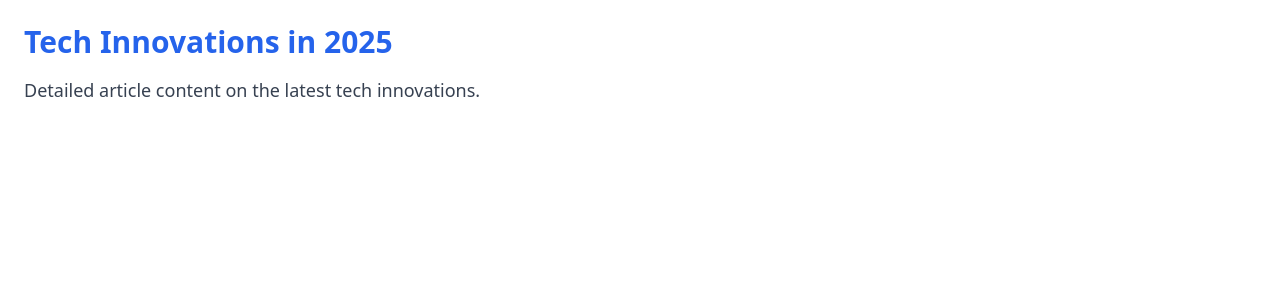
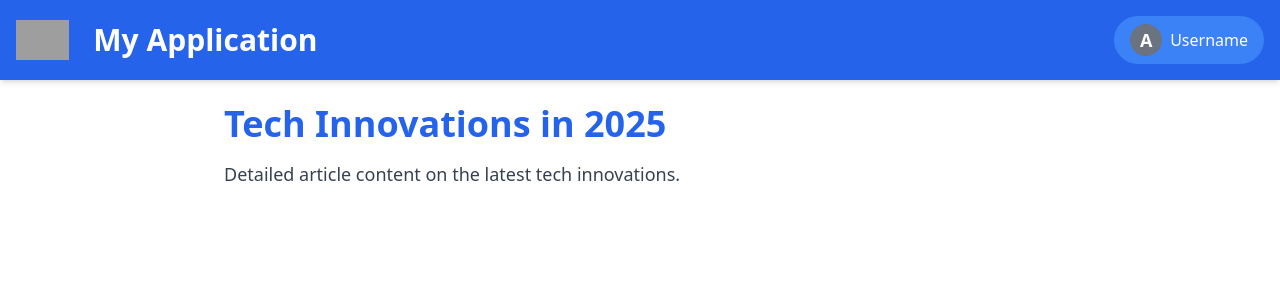
Before and after one commit to hsk9988660/web-assignment, a React (Vite) app: page /article/1 in a window 1280 px wide. Shown: the top 300 px of the page. Built offline with nearby package versions, Linux system fonts and the light colour scheme; grey boxes are pictures that could not be loaded.

Commit message:
make ui responsive

```diff
--- a/src/components/Articles/ArticleFilter.tsx
+++ b/src/components/Articles/ArticleFilter.tsx
@@ -14,11 +14,11 @@ interface ArticleFilterProps {
 
 const ArticleFilter: React.FC<ArticleFilterProps> = ({ filters, onFilterChange }) => {
   return (
-    <div className="flex space-x-4">
+    <div className="flex flex-wrap space-x-4 gap-4 sm:flex-nowrap">
       <select
         value={filters.date}
         onChange={(e) => onFilterChange({ date: e.target.value })}
-        className="px-4 py-2 border border-gray-300 rounded-md"
+        className="px-4 py-2 border border-gray-300 rounded-md w-full sm:w-auto"
       >
         <option value="">Select Date</option>
         <option value="today">Today</option>
@@ -30,7 +30,7 @@ const ArticleFilter: React.FC<ArticleFilterProps> = ({ filters, onFilterChange }
       <select
         value={filters.category}
         onChange={(e) => onFilterChange({ category: e.target.value })}
-        className="px-4 py-2 border border-gray-300 rounded-md"
+        className="px-4 py-2 border border-gray-300 rounded-md w-full sm:w-auto"
       >
         <option value="">Select Category</option>
         <option value="tech">Technology</option>
@@ -42,7 +42,7 @@ const ArticleFilter: React.FC<ArticleFilterProps> = ({ filters, onFilterChange }
       <select
         value={filters.source}
         onChange={(e) => onFilterChange({ source: e.target.value })}
-        className="px-4 py-2 border border-gray-300 rounded-md"
+        className="px-4 py-2 border border-gray-300 rounded-md w-full sm:w-auto"
       >
         <option value="">Select Source</option>
         <option value="cnn">CNN</option>
@@ -53,7 +53,7 @@ const ArticleFilter: React.FC<ArticleFilterProps> = ({ filters, onFilterChange }
       <select
         value={filters.author}
         onChange={(e) => onFilterChange({ author: e.target.value })}
-        className="px-4 py-2 border border-gray-300 rounded-md"
+        className="px-4 py-2 border border-gray-300 rounded-md w-full sm:w-auto"
       >
         <option value="">Select Author</option>
         <option value="john">John Doe</option>
--- a/src/components/Layout/Header.tsx
+++ b/src/components/Layout/Header.tsx
@@ -16,10 +16,10 @@ const Header: React.FC = () => {
 
   return (
     <header className="flex justify-between items-center p-4 bg-blue-600 text-white shadow-md">
-      {/* Left side: Logo */}
-      <div className="flex items-center space-x-4">
-        <img src="/assets/logo.png" alt="Logo" className="h-8" />
-        <h1 className="text-2xl font-semibold">My Application</h1>
+      {/* Left side: Logo and Title */}
+      <div className="flex items-center space-x-4 sm:space-x-6">
+        <img src="/assets/logo.png" alt="Logo" className="h-8 sm:h-10" />
+        <h1 className="text-2xl sm:text-3xl font-semibold">My Application</h1>
       </div>
 
       {/* Right side: Username and dropdown */}
@@ -29,9 +29,9 @@ const Header: React.FC = () => {
           className="flex items-center space-x-2 bg-blue-500 rounded-full px-4 py-2 hover:bg-blue-700 focus:outline-none focus:ring-2 focus:ring-blue-300"
         >
           <div className="w-8 h-8 bg-gray-500 text-white flex items-center justify-center rounded-full">
-            <span className="text-lg font-bold">A</span> {/* You can display the first letter of the username */}
+            <span className="text-lg font-bold">A</span> {/* Placeholder for the user's initial */}
           </div>
-          <span className="hidden sm:block">Username</span> {/* This can be dynamically fetched */}
+          <span className="hidden sm:block">Username</span> {/* Show username on larger screens */}
         </button>
 
         {/* Dropdown Menu */}
--- a/src/components/Layout/SearchBar.tsx
+++ b/src/components/Layout/SearchBar.tsx
@@ -9,7 +9,7 @@ interface SearchBarProps {
 
 const SearchBar: React.FC<SearchBarProps> = ({ value, onChange }) => {
   return (
-    <div className="mb-4">
+    <div className="mb-4 w-full sm:w-1/2 lg:w-1/3">
       <input
         type="text"
         placeholder="Search for articles..."
--- a/src/pages/article.tsx
+++ b/src/pages/article.tsx
@@ -29,11 +29,14 @@ const Article: React.FC = () => {
 
   return (
     <div>
-    <Header/>
+      <Header />
       <div className="p-6">
         {/* Search and Filters */}
-      <div className="mb-6">
-        <SearchBar value={filters.search} onChange={(e) => setFilters({ ...filters, search: e.target.value })} />
+        <div className="mb-6 flex flex-col sm:flex-row sm:space-x-6">
+          <SearchBar
+            value={filters.search}
+            onChange={(e) => setFilters({ ...filters, search: e.target.value })}
+          />
           <ArticleFilter
             filters={filters}
             onFilterChange={(newFilters) => setFilters({ ...filters, ...newFilters })}
@@ -41,14 +44,14 @@ const Article: React.FC = () => {
         </div>
 
         {/* Article List */}
-      <div className="space-y-4">
+        <div className="grid grid-cols-1 sm:grid-cols-2 lg:grid-cols-3 gap-6 mb-6">
           {articles.map((article: any) => (
             <ArticleCard key={article.id} article={article} />
           ))}
         </div>
 
         {/* Pagination */}
-      <div className="mt-6 flex justify-center">
+        <div className="mt-6 flex justify-center space-x-4">
           <button
             onClick={() => setPage(page - 1)}
             disabled={page === 1}
@@ -56,7 +59,7 @@ const Article: React.FC = () => {
           >
             Previous
           </button>
-        <span className="mx-4 text-lg">{page}</span>
+          <span className="text-lg">{page}</span>
           <button
             onClick={() => setPage(page + 1)}
             className="px-4 py-2 text-white bg-blue-600 rounded-md hover:bg-blue-700"
--- a/src/pages/articleDetail.tsx
+++ b/src/pages/articleDetail.tsx
@@ -3,6 +3,7 @@
 import React, { useState, useEffect } from 'react';
 import { useParams } from 'react-router-dom';
 import { articleService } from '../services/articleService';
+import Header from '../components/Layout/Header';
 
 const ArticleDetail: React.FC = () => {
   const { id } = useParams();
@@ -17,12 +18,20 @@ const ArticleDetail: React.FC = () => {
     fetchArticleDetail();
   }, [id]);
 
-  if (!article) return <div>Loading...</div>;
+  if (!article) return <div className="text-center py-4">Loading...</div>;
 
   return (
-    <div className="p-6">
-      <h1 className="text-3xl font-semibold text-blue-600">{article.title}</h1>
-      <p className="mt-4 text-lg text-gray-700">{article.content}</p>
+    <div>
+      <Header />
+      <div className="max-w-4xl mx-auto px-4 sm:px-6 lg:px-8 py-6">
+        {/* Article Title */}
+        <h1 className="text-3xl sm:text-4xl font-semibold text-blue-600">{article.title}</h1>
+
+        {/* Article Content */}
+        <div className="mt-4 text-lg text-gray-700 space-y-4">
+          <p>{article.content}</p>
+        </div>
+      </div>
     </div>
   );
 };
```
Lines whose indentation alone changed are shown as unchanged.
